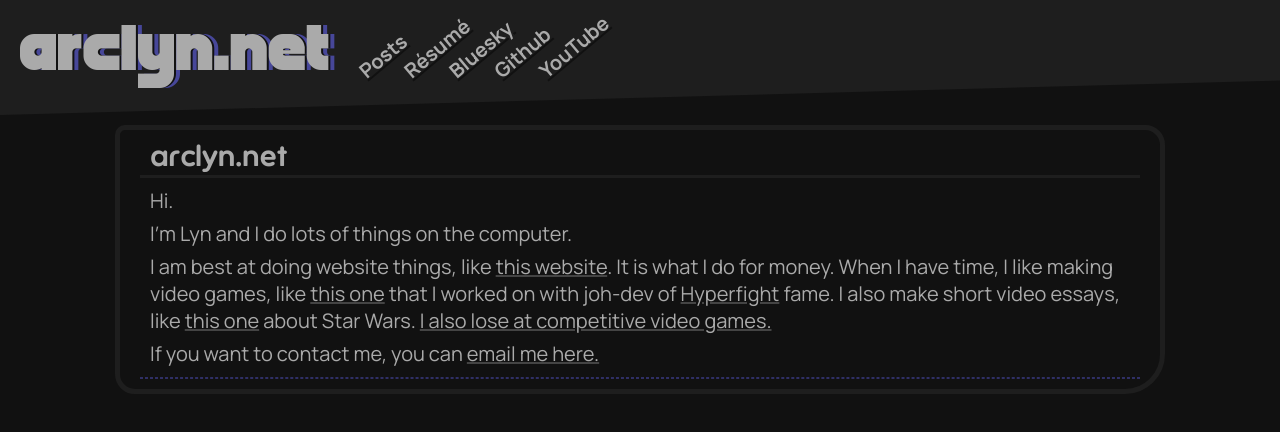
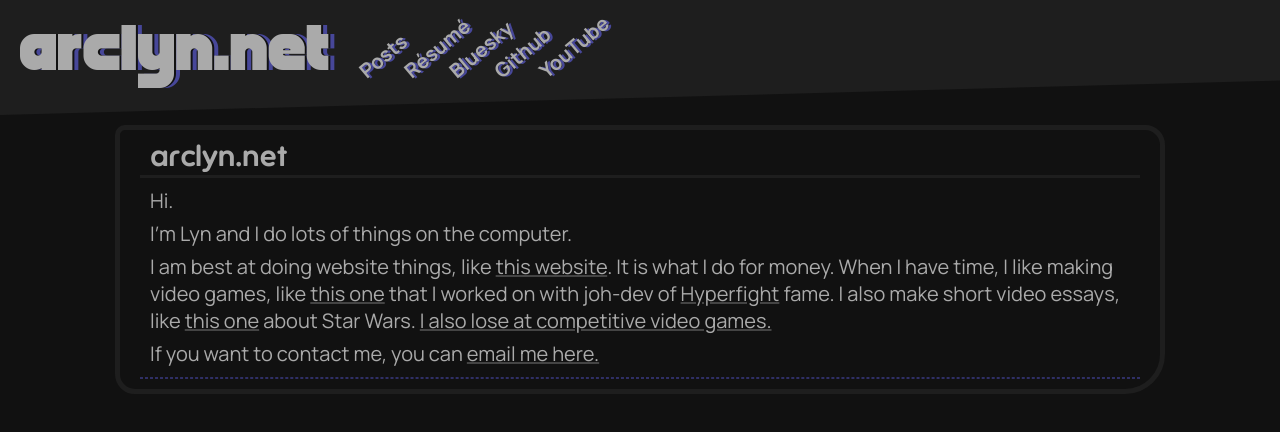
Before and after one commit to ArcLyn64/ArcLyn64.github.io, an Eleventy site: page src/index.md in a window 1280 px wide. Built offline with nearby package versions, Linux system fonts and the light colour scheme; Eleventy itself is replaced by a stand-in of ours; files that its build step writes are made by us from their sources.

Commit message:
nicer nav links

```diff
--- a/sass/style.scss
+++ b/sass/style.scss
@@ -95,10 +95,12 @@ header {
         a {
             &:link, &:visited{
                 color: $color-light;
-                text-decoration-color: $color-dark;
+                text-decoration: none;
+                text-shadow: 2px 2px $color-accent;
             }
             &:hover{
                 text-decoration-color: $color-light;
+                text-shadow: 4px 4px $color-accent;
             }
         }
     }
```
